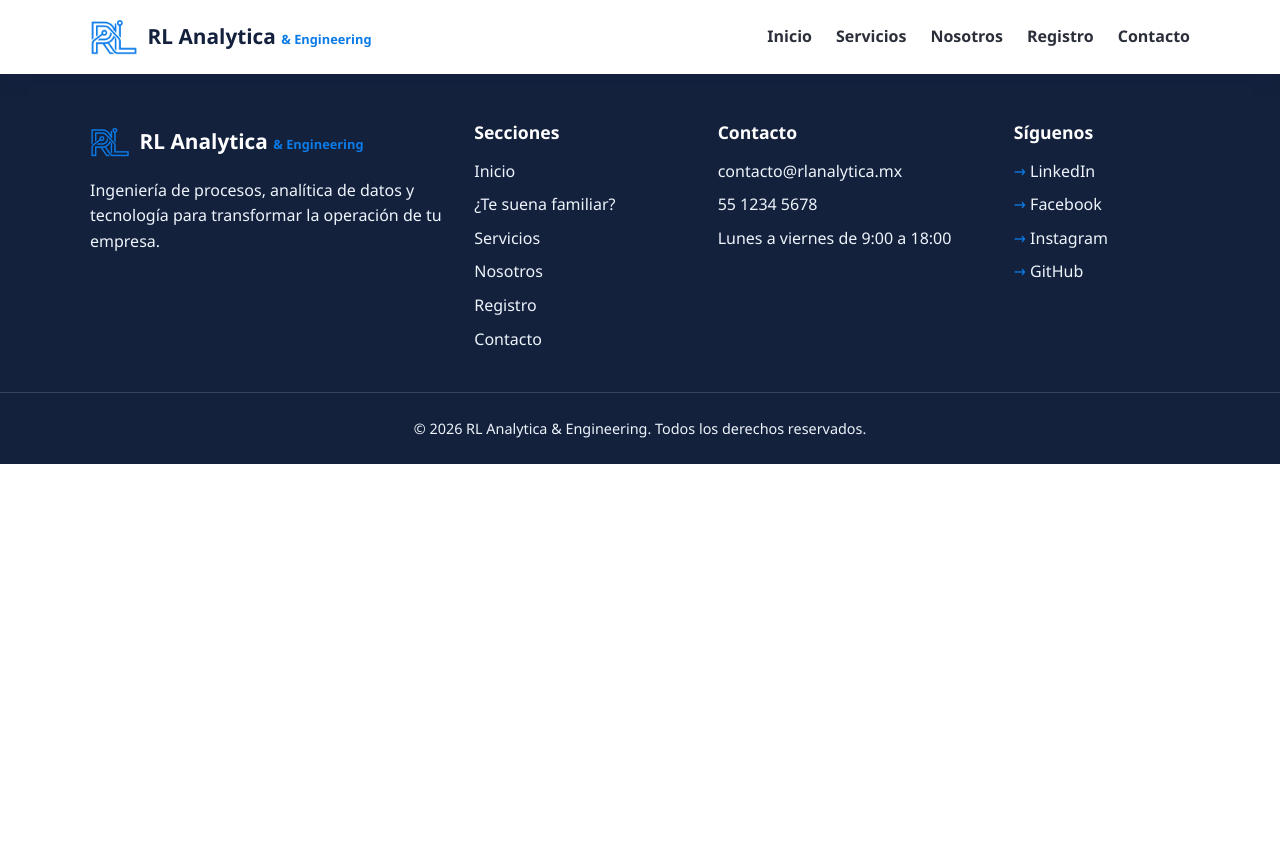
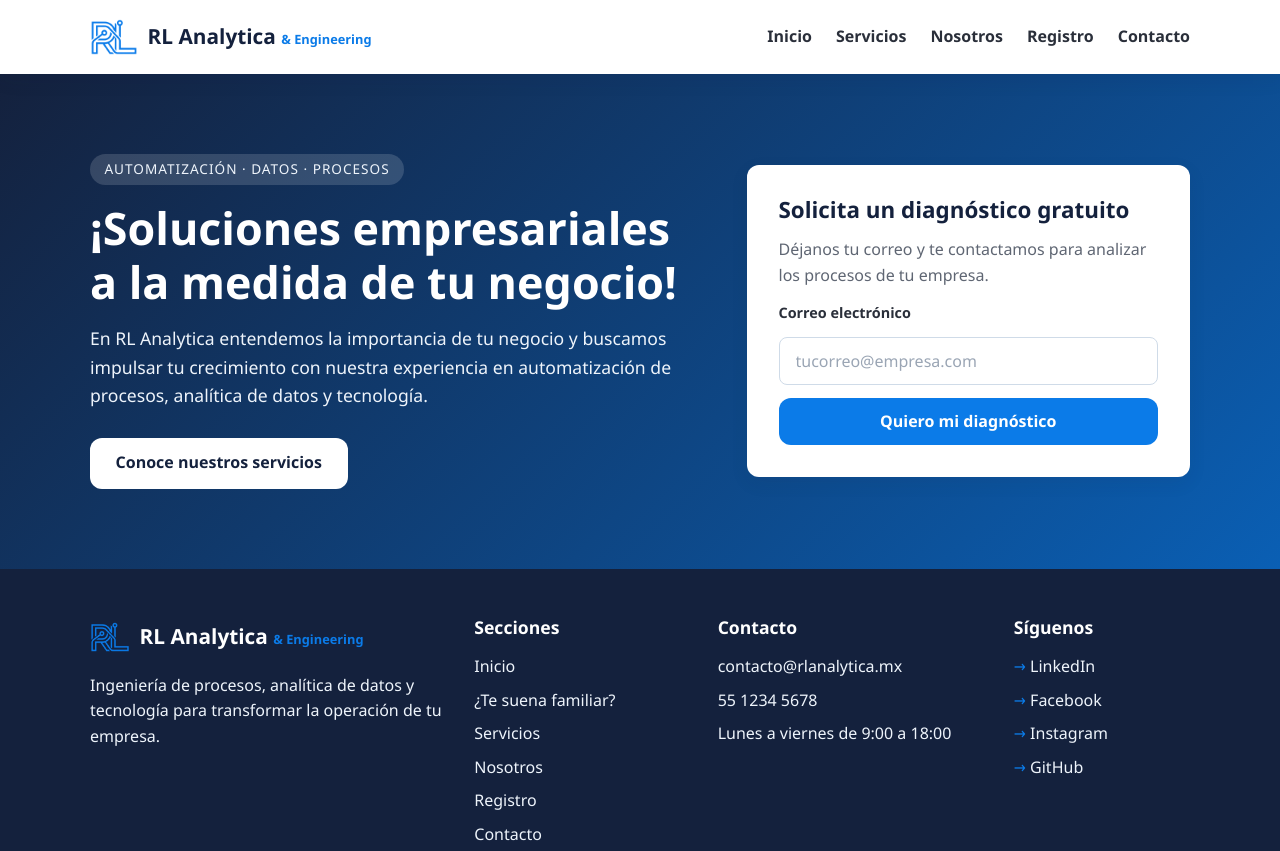
Before and after one commit to RogerLD21/Proyecto_Pagina_Landing, a plain HTML site: page index.html in a window 1280 px wide. Shown: the top 851 px of the page. Before the commit the page ends 800 px from the top, so only its background shows below. Drawn offline with Linux system fonts and the light colour scheme.

Commit message:
Se agrega felx al arcivo css para una mejor experiencia de usuario, se agrega titulo de la pagina

```diff
--- a/css/styles.css
+++ b/css/styles.css
@@ -106,6 +106,123 @@ h4 {
   border-color: var(--azul);
 }
 
+.boton {
+  display: inline-block;
+  padding: 0.8rem 1.6rem;
+  border: none;
+  border-radius: var(--radio);
+  background-color: var(--azul);
+  color: var(--blanco);
+  font-family: inherit;
+  font-size: 1rem;
+  font-weight: 600;
+  cursor: pointer;
+  transition: background-color 0.3s;
+}
+
+.boton:hover {
+  background-color: var(--azul-oscuro);
+}
+
+.boton--claro {
+  background-color: var(--blanco);
+  color: var(--marino);
+}
+
+.boton--claro:hover {
+  background-color: var(--claro);
+}
+
+input[type="text"],
+input[type="email"],
+input[type="tel"],
+input[type="password"],
+select {
+  width: 100%;
+  padding: 0.75rem 1rem;
+  border: 1px solid var(--borde);
+  border-radius: 8px;
+  background-color: var(--blanco);
+  font-family: inherit;
+  font-size: 1rem;
+  color: var(--texto);
+}
+
+input:focus,
+select:focus {
+  outline: none;
+  border-color: var(--azul);
+  box-shadow: 0 0 0 3px rgba(11, 123, 232, 0.2);
+}
+
+input::placeholder {
+  color: #9aa5b4;
+}
+
+.jumbotron {
+  padding: 5rem 0;
+  background: linear-gradient(135deg, var(--marino), var(--azul-oscuro));
+  color: var(--claro);
+}
+
+.jumbotron__contenido {
+  display: flex;
+  justify-content: space-between;
+  align-items: center;
+  gap: 3rem;
+}
+
+.jumbotron__texto {
+  flex: 1 1 55%;
+}
+
+.jumbotron h1 {
+  margin-bottom: 1rem;
+  font-size: 2.8rem;
+  color: var(--blanco);
+}
+
+.jumbotron__texto p {
+  margin-bottom: 1.8rem;
+  font-size: 1.1rem;
+}
+
+.jumbotron__texto .etiqueta {
+  display: inline-block;
+  margin-bottom: 1rem;
+  padding: 0.3rem 0.9rem;
+  border-radius: 999px;
+  background-color: rgba(255, 255, 255, 0.15);
+  font-size: 0.85rem;
+  letter-spacing: 1px;
+  text-transform: uppercase;
+}
+
+.suscripcion {
+  flex: 1 1 40%;
+  display: flex;
+  flex-direction: column;
+  gap: 0.8rem;
+  padding: 2rem;
+  border-radius: var(--radio);
+  background-color: var(--blanco);
+  color: var(--texto);
+  box-shadow: var(--sombra);
+}
+
+.suscripcion h2 {
+  font-size: 1.4rem;
+}
+
+.suscripcion p {
+  color: var(--gris);
+}
+
+.suscripcion label {
+  font-size: 0.9rem;
+  font-weight: 600;
+}
+
 .pie {
   padding-top: 3rem;
   background-color: var(--marino);
--- a/index.html
+++ b/index.html
@@ -28,6 +28,23 @@
   </header>
 
   <main>
+    <section class="jumbotron" id="inicio">
+      <div class="contenedor jumbotron__contenido">
+        <div class="jumbotron__texto">
+          <p class="etiqueta">Automatización · Datos · Procesos</p>
+          <h1>¡Soluciones empresariales a la medida de tu negocio!</h1>
+          <p>En RL Analytica entendemos la importancia de tu negocio y buscamos impulsar tu crecimiento con nuestra experiencia en automatización de procesos, analítica de datos y tecnología.</p>
+          <a href="#servicios" class="boton boton--claro">Conoce nuestros servicios</a>
+        </div>
+        <form class="suscripcion" action="#" method="get">
+          <h2>Solicita un diagnóstico gratuito</h2>
+          <p>Déjanos tu correo y te contactamos para analizar los procesos de tu empresa.</p>
+          <label for="correo-diagnostico">Correo electrónico</label>
+          <input type="email" id="correo-diagnostico" name="correo" placeholder="tucorreo@empresa.com" required>
+          <button type="submit" class="boton">Quiero mi diagnóstico</button>
+        </form>
+      </div>
+    </section>
   </main>
 
   <footer class="pie">
```
